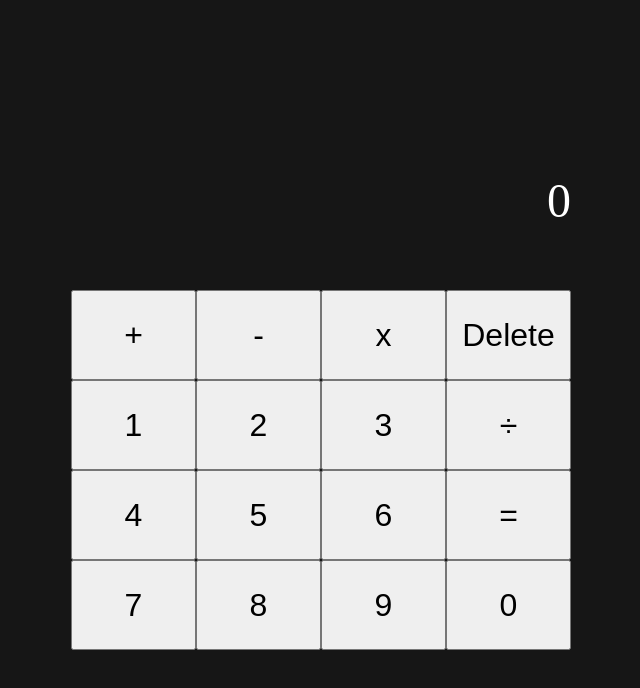
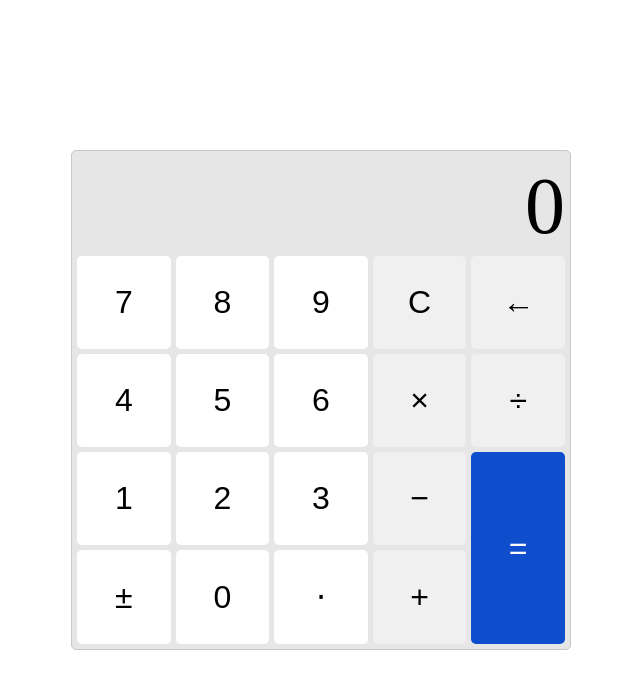
Before and after one commit to joewardperalta/basic-calculator, a plain HTML site: page index.html in a window 1280 px wide. Shown: the whole page, without its empty margins (319-959 px from the left). Drawn offline with Linux system fonts and the light colour scheme.

Commit message:
Improved UI Design

```diff
--- a/index.css
+++ b/index.css
@@ -5,10 +5,9 @@
 }
 
 body {
-   background-color: rgb(22, 22, 22);
-   color: white;
+  background-color: rgb(255, 255, 255);
   height: 100vh;
-   font-size: 3rem;
+  font-size: 5rem;
 }
 
 ul {
@@ -17,17 +16,36 @@ ul {
 
 button {
   font-size: 2rem;
+  border: none;
+  border-radius: 5px;
+  background-color: white;
+}
+
+.operator-btn {
+  background-color: rgb(240, 240, 240);
+}
+
+#equal-operator-btn {
+  background-color: rgb(14, 78, 205);
+  color: white;
 }
 
 #calculator {
   display: grid;
   grid-template-rows: 0fr 1fr;
+  padding: 5px;
+  border-radius: 5px;
   position: absolute;
   top: 50%;
   left: 50%;
   transform: translate(-50%, -50%);
   height: 500px;
   width: 500px;
+  background-color: rgb(230, 230, 230);
+  border: 1px solid rgb(200, 200, 200);
+}
+#calculator button:nth-child(15) {
+  grid-row: span 2;
 }
 
 #screen {
@@ -35,12 +53,12 @@ button {
   display: flex;
   justify-content: right;
   align-items: center;
-   margin-bottom: 40px;
 }
 
 #touch-pad {
   display: grid;
-   grid-template-columns: 1fr 1fr 1fr 1fr;
+  grid-template-columns: 1fr 1fr 1fr 1fr 1fr;
+  gap: 5px;
   text-align: center;
   max-height: 100%;
 }
--- a/index.html
+++ b/index.html
@@ -10,22 +10,28 @@
     <div id="calculator">
       <div id="screen">0</div>
       <ul id="touch-pad">
-            <button onclick="calculate(this)">+</button>
-            <button onclick="calculate(this)">-</button>
-            <button onclick="calculate(this)">x</button>
-            <button onclick="calculate(this)">Delete</button>
+        <button onclick="calculate(this)">7</button>
+        <button onclick="calculate(this)">8</button>
+        <button onclick="calculate(this)">9</button>
+        <button class="operator-btn" onclick="calculate(this)">C</button>
+        <button class="operator-btn" onclick="calculate(this)">&larr;</button>
+        <button onclick="calculate(this)">4</button>
+        <button onclick="calculate(this)">5</button>
+        <button onclick="calculate(this)">6</button>
+        <button class="operator-btn" onclick="calculate(this)">&times;</button>
+        <button class="operator-btn" onclick="calculate(this)">&divide;</button>
         <button onclick="calculate(this)">1</button>
         <button onclick="calculate(this)">2</button>
         <button onclick="calculate(this)">3</button>
-            <button onclick="calculate(this)">÷</button>
-            <button onclick="calculate(this)">4</button>
-            <button onclick="calculate(this)">5</button>
-            <button onclick="calculate(this)">6</button>
-            <button onclick="calculate(this)">=</button>
-            <button onclick="calculate(this)">7</button>
-            <button onclick="calculate(this)">8</button>
-            <button onclick="calculate(this)">9</button>
+        <button class="operator-btn" onclick="calculate(this)">&minus;</button>
+        <button id="equal-operator-btn" onclick="calculate(this)">
+          &equals;
+        </button>
+
+        <button onclick="calculate(this)">&PlusMinus;</button>
         <button onclick="calculate(this)">0</button>
+        <button>&sdot;</button>
+        <button class="operator-btn" onclick="calculate(this)">&plus;</button>
       </ul>
     </div>
 
```
Also changed, not shown: index.js (+50 -49 lines). Lines whose indentation alone changed are shown as unchanged.
